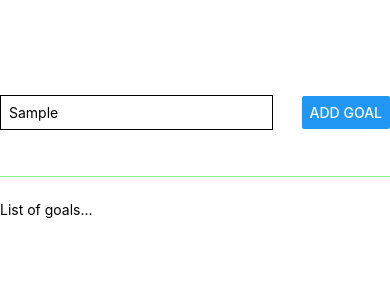
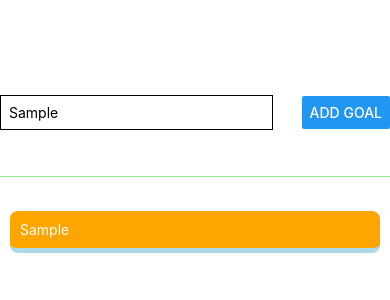
Before and after one commit to ciarancooke9/react_native_first_project, a React Native app: screen / in a window 390 px wide. Both pictures are taken after typing "Sample" into the empty fields and a click on the button "ADD GOAL". Shown: the top 300 px of the page. Built offline with nearby package versions, Linux system fonts and the light colour scheme.

Commit message:
goal list working

```diff
--- a/App.js
+++ b/App.js
@@ -1,15 +1,35 @@
-import { StatusBar } from "expo-status-bar";
+import { useState } from "react";
 import { StyleSheet, Text, View, Button, TextInput } from "react-native";
 
 export default function App() {
+  const [enteredGoalText, setEnteredGoalText] = useState("");
+  const [courseGoals, setCourseGoals] = useState([]);
+
+  function goalInputHandler(enteredText) {
+    setEnteredGoalText(enteredText);
+  }
+
+  function addGoalHandler() {
+    setCourseGoals((currentCourseGoals) => [
+      ...currentCourseGoals,
+      enteredGoalText,
+    ]);
+  }
+
   return (
     <View style={styles.appContainer}>
       <View style={styles.inputContainer}>
-        <TextInput style={styles.textInput} placeholder="Your Goal!" />
-        <Button title="Add Goal" />
+        <TextInput
+          style={styles.textInput}
+          placeholder="Your Goal!"
+          onChangeText={goalInputHandler}
+        />
+        <Button title="Add Goal" onPress={addGoalHandler} />
       </View>
       <View style={styles.goalsContainer}>
-        <Text>List of goals...</Text>
+        {courseGoals.map((goal) => (
+          <Text style={styles.goalContainer} key={goal}>{goal}</Text>
+        ))}
       </View>
     </View>
   );
@@ -25,10 +45,10 @@ const styles = StyleSheet.create({
     flex: 1,
     flexDirection: "row",
     justifyContent: "space-between",
-    alignItems: 'center',
-    marginBottom:24,
+    alignItems: "center",
+    marginBottom: 24,
     borderBottomWidth: 1,
-    borderBottomColor: 'lightgreen'
+    borderBottomColor: "lightgreen",
   },
   textInput: {
     borderWidth: 1,
@@ -39,5 +59,14 @@ const styles = StyleSheet.create({
   },
   goalsContainer: {
     flex: 5,
-  }
+  },
+  goalContainer: {
+    margin: 10,
+    padding: 10,
+    borderBottomWidth: 5,
+    borderRadius: 8,
+    borderBottomColor: "lightblue",
+    backgroundColor: "orange",
+    color: "white",
+  },
 });
```
